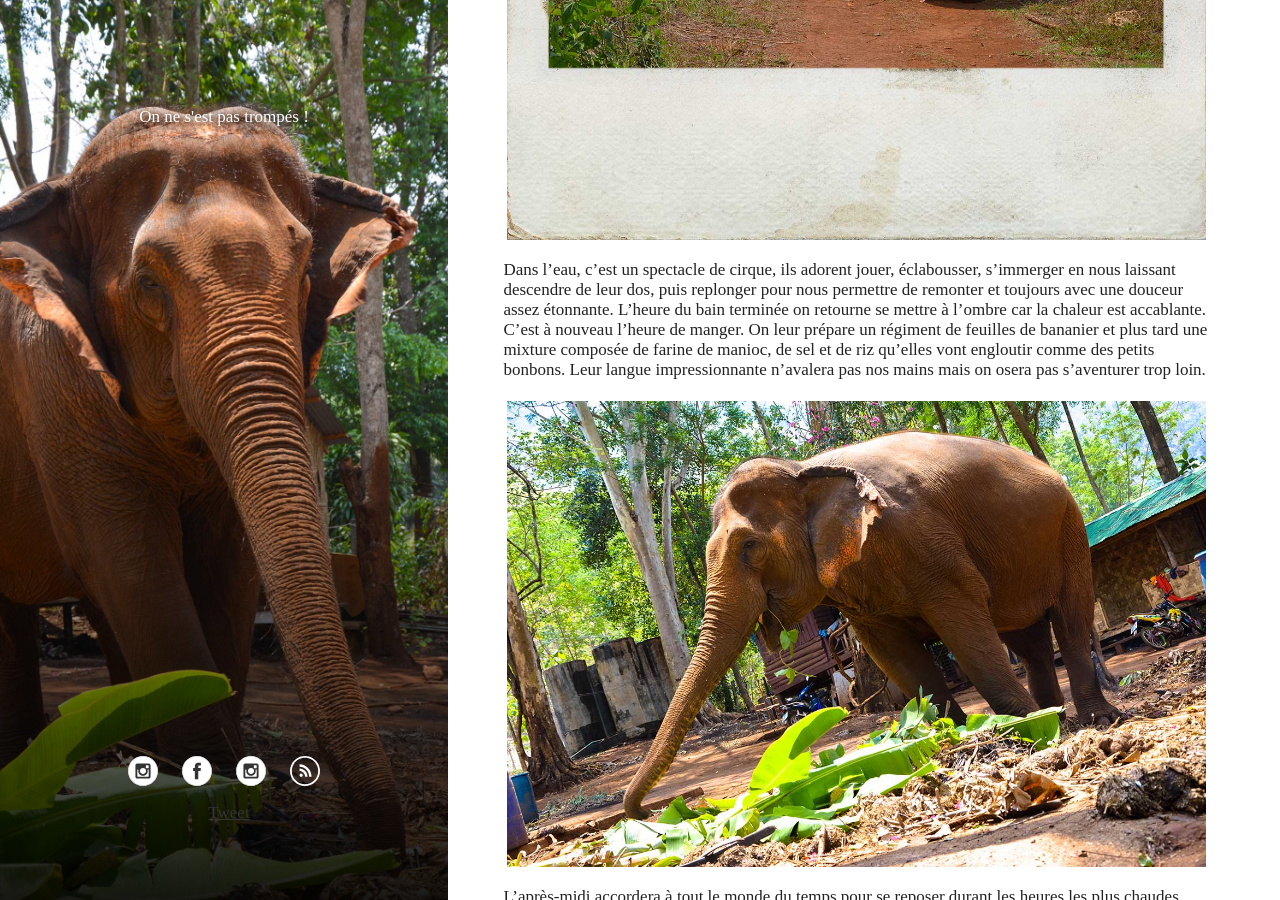
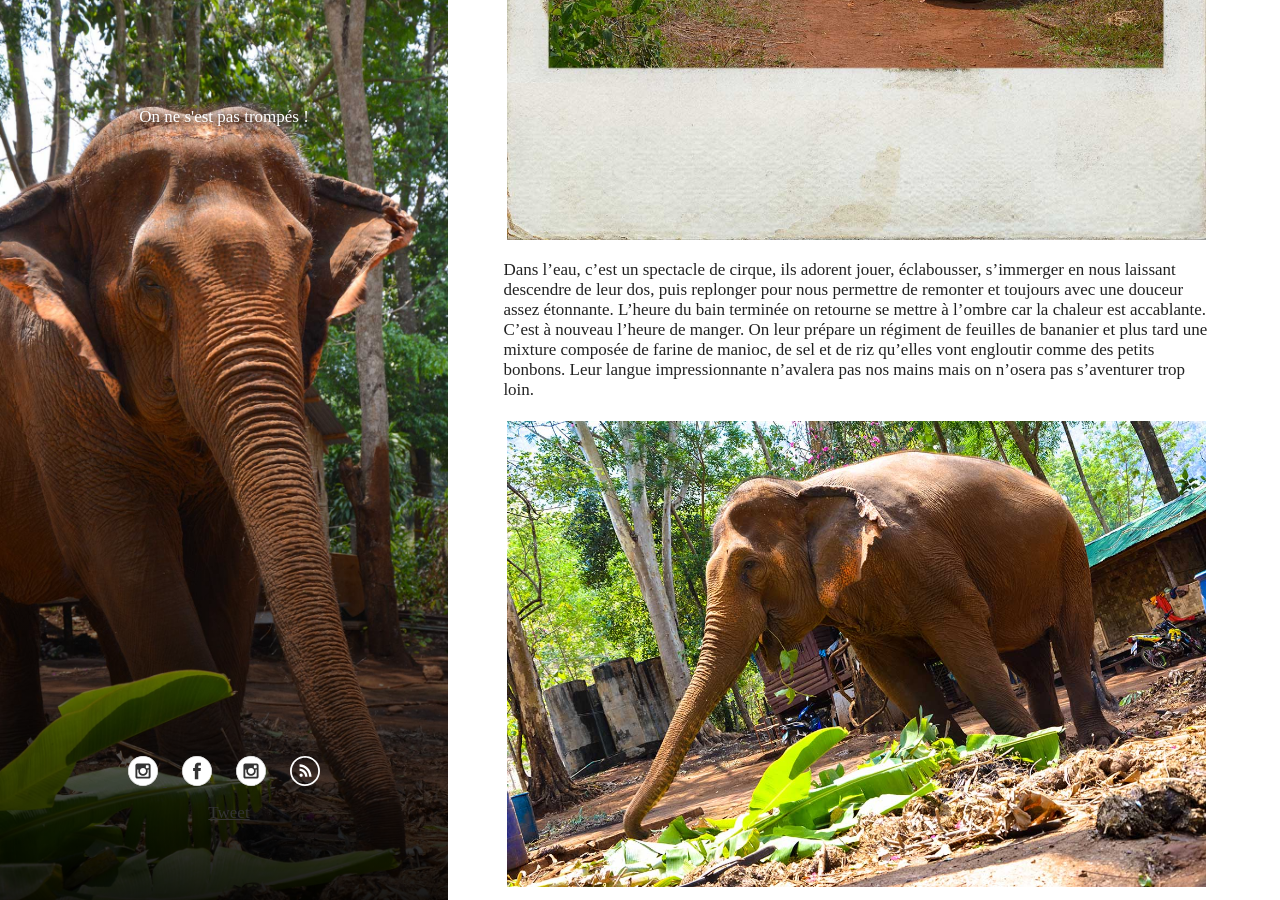
Before and after one commit to FlorentD/cairatuverras.github.io, a Jekyll site: the page built from _posts/2017-04-21-thailande-elephants.md, in a window 1280 px wide and 900 px high, scrolled down 5922 px. Built offline with Jekyll 4.4.1, drawn with Linux system fonts in a browser that asks for light colours; comment, search, counter and statistics services are not loaded; some of the changed text lies outside the part shown.

```diff
--- a/_posts/2017-04-21-thailande-elephants.md
+++ b/_posts/2017-04-21-thailande-elephants.md
@@ -17,7 +17,7 @@ Les offres sont assez variées sur internet pour ce type de journée avec les é
 
 [![railroad]({{ site.images }}/thailande_elephants/sieste.jpg)]({{ site.images }}/thailande_elephants/sieste.jpg)
 
-On finit donc par réserver notre journée avec les éléphants. Un trajet d’environ 7h au total : en minibus de Bangkok à Kachanaburi puis le reste en taxi. Pour le retour nous avons testé une option -un peu- plus longue : 200Km de train sur le « Chemin de fer de la mort » et je ne contredirai pas cette dénomination (sueur et fatigue au rendez-vous) mais sans regret pour avoir découvert de jolis paysages de montagnes, une jungle luxuriante, une foule d’individus marquants tout au long du voyage, jusqu’au fameux pont de la rivière Kwaï!
+On finit donc par réserver notre journée avec les éléphants. Un trajet d’environ 7h au total : en minibus de Bangkok à Kachanaburi puis le reste en taxi. Pour le retour nous avons testé une option -un peu- plus longue : 200Km de train sur le « Chemin de fer de la mort » et je ne contredirai pas cette dénomination (sueur et fatigue au rendez-vous), mais sans regret pour avoir découvert de jolis paysages de montagnes, une jungle luxuriante, une foule d’individus marquants tout au long du voyage, jusqu’au fameux pont de la rivière Kwaï!
 
 [![railroad]({{ site.images }}/thailande_elephants/souriretrain.jpg)]({{ site.images }}/thailande_elephants/souriretrain.jpg)
 
@@ -26,7 +26,7 @@ Notre arrivée était donc tardive dans ce parc où après un dîner assez fruga
 [![railroad]({{ site.images }}/thailande_elephants/modele.jpg)]({{ site.images }}/thailande_elephants/modele.jpg)
 
 6h le lendemain, le barrissement des éléphants nous alerte que la journée va commencer.
-Réveil immédiat, lumière laissant apparaître le décor que nous ne percevions pas la veille. Un sentiment de calme et de sérénité ambiante régnait. Après le petit-déjeuner des « hommes » c’est au tour des éléphants de commencer leur premier stock de bananes. On les approche doucement, on ose pas trop au début, on a peur de se prendre un coup d’oreille, de trompe ou de se faire écraser par leurs énormes pattes telle une bouillie de banane.
+Réveil immédiat, lumière laissant apparaître le décor que nous ne percevions pas la veille. Un sentiment de calme et de sérénité ambiante régnait. Après le petit-déjeuner des « hommes » c’est au tour des éléphants de commencer leur premier stock de bananes. On les approche doucement, on n'ose pas trop au début, on a peur de se prendre un coup d’oreille, de trompe ou de se faire écraser par leurs énormes pattes telle une bouillie de banane.
 
 [![railroad]({{ site.images }}/thailande_elephants/patte.jpg)]({{ site.images }}/thailande_elephants/patte.jpg)
 
@@ -39,7 +39,7 @@ Une fois les présentations faites avec les éléphantes, les mahouts (guides et
 
 [![railroad]({{ site.images }}/thailande_elephants/butt.jpg)]({{ site.images }}/thailande_elephants/butt.jpg)
 
-Dans l’eau, c’est un spectacle de cirque, ils adorent jouer, éclabousser, s’immerger en nous laissant descendre de leur dos, puis replonger pour nous permettre de remonter et toujours avec une douceur assez étonnante. L’heure du bain terminée on retourne se mettre à l’ombre car la chaleur est accablante. C’est à nouveau l’heure de manger. On leur prépare un régiment de feuilles de bananier et plus tard une mixture composée de farine de manioc, de sel et de riz qu’elles vont engloutir comme des petits bonbons. Leur langue impressionnante n’avalera pas nos mains mais on osera pas s’aventurer trop loin.
+Dans l’eau, c’est un spectacle de cirque, ils adorent jouer, éclabousser, s’immerger en nous laissant descendre de leur dos, puis replonger pour nous permettre de remonter et toujours avec une douceur assez étonnante. L’heure du bain terminée on retourne se mettre à l’ombre car la chaleur est accablante. C’est à nouveau l’heure de manger. On leur prépare un régiment de feuilles de bananier et plus tard une mixture composée de farine de manioc, de sel et de riz qu’elles vont engloutir comme des petits bonbons. Leur langue impressionnante n’avalera pas nos mains mais on n'osera pas s’aventurer trop loin.
 
 [![railroad]({{ site.images }}/thailande_elephants/trompe.jpg)]({{ site.images }}/thailande_elephants/trompe.jpg)
 
```
